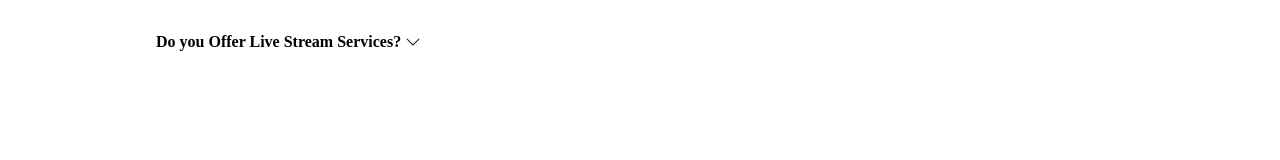
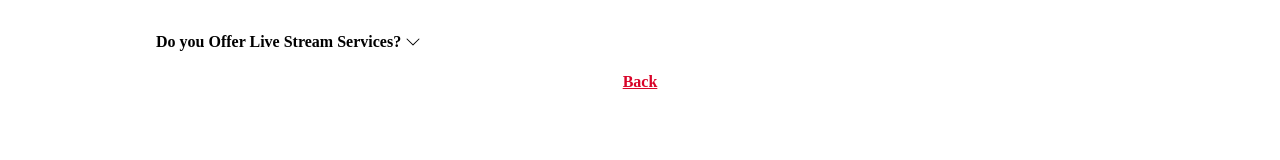
Before and after one commit to DKarimi90/movie-front, a React (Create React App) app: page /help/faq in a window 1280 px wide. Shown: the part 346-506 px from the top of the page. Built offline with nearby package versions, Linux system fonts and the light colour scheme; no server answers.

Commit message:
updated files

```diff
--- a/src/components/FAQ.js
+++ b/src/components/FAQ.js
@@ -1,5 +1,6 @@
 import React, { useState, useEffect } from 'react';
 import {BsChevronDown, BsChevronUp} from 'react-icons/bs'
+import { NavLink } from 'react-router-dom';
 
 const FAQ = () => {
   const [showContent, setShowContent] = useState({});
@@ -115,6 +116,7 @@ const FAQ = () => {
           )}
         </div>
       </div>
+      <NavLink to="/help" className="flex w-full justify-center ">Back</NavLink>
     </div>
   );
 };
```
